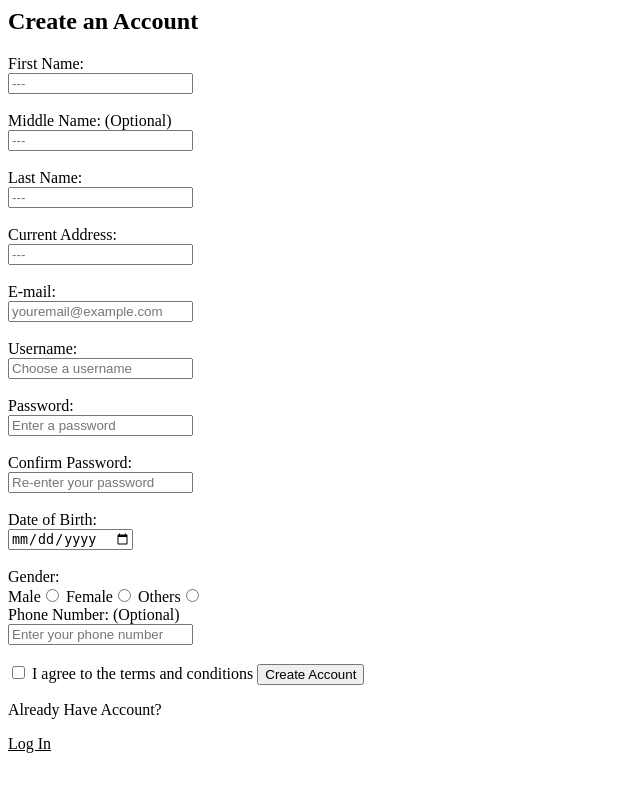
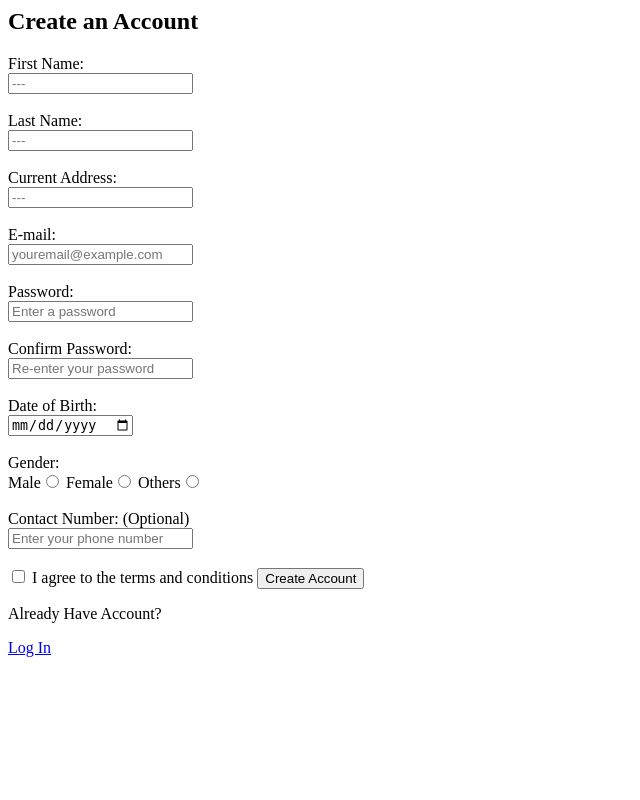
Before and after one commit to SSITE-MCC/appointment_system, a PHP site: page /register.php in a window 1280 px wide. Shown: the whole page, without its empty margins (0-640 px from the left). Run offline with PHP 8.4, Linux system fonts and the light colour scheme.

Commit message:
update 4:22pm

```diff
--- a/config.php
+++ b/config.php
@@ -3,7 +3,7 @@
 define('DB_SERVER', 'localhost');   // Database host (usually localhost)
 define('DB_USERNAME', 'root');      // Database username
 define('DB_PASSWORD', '');          // Database password
-define('DB_NAME', 'appointment_system'); // Database name
+define('DB_NAME', 'appointment_system_updated'); // Database name
 
 // Attempt to connect to MySQL database
 $conn = new mysqli(DB_SERVER, DB_USERNAME, DB_PASSWORD, DB_NAME);
--- a/dashboard.php
+++ b/dashboard.php
@@ -1,7 +1,7 @@
 <?php
     session_start();
 
-    if (!isset($_SESSION['username'])) {
+    if (!isset($_SESSION['email'])) {
         header("Location: login.php");
         exit();
     }
@@ -20,7 +20,7 @@
 <body>
     <div class="dashboard">
         <header>
-            <h1> Welcome, <?php echo htmlspecialchars($username); ?>!</h1>
+            <h1> Welcome, <?php echo htmlspecialchars($email); ?>!</h1>
         </header>
 
         <div class="topbar">
--- a/login.php
+++ b/login.php
@@ -5,7 +5,7 @@
 
 <html>
 <head>
-    <link rel="stylesheet" href="styles.css">
+    <!--<link rel="stylesheet" href="styles.css">-->
 </head>
 <body>
 
@@ -27,7 +27,7 @@ if ($_SERVER["REQUEST_METHOD"] == "POST") {
     }
 
     if (empty($emailErr) && empty($passwordErr)) {
-        $stmt = $conn->prepare("SELECT id, username, email, password FROM users WHERE email = ?");
+        $stmt = $conn->prepare("SELECT id, email, password FROM users WHERE email = ?");
         $stmt->bind_param("s", $email);
         $stmt->execute();
         $result = $stmt->get_result();
@@ -35,7 +35,7 @@ if ($_SERVER["REQUEST_METHOD"] == "POST") {
         if ($result->num_rows == 1) {
             $row = $result->fetch_assoc();
             if (password_verify($password, $row['password'])) {
-                $_SESSION['username'] = $row['username'];
+                $_SESSION['email'] = $row['email'];
                 header("Location: dashboard.php");
                 exit();
             } else {
--- a/register.php
+++ b/register.php
@@ -9,33 +9,24 @@
 <body>
 
 <?php
-    $fnameErr = $mnameErr = $lnameErr = $addressErr = $emailErr = $usernameErr = $passwordErr = $cpasswordErr = $dateofbirthErr = $genderErr = $phoneErr = "";
-    $fname = $mname = $lname = $address = $email = $username = $password = $cpassword = $dateofbirth = $gender = $phone = "";
+    $fnameErr = $lnameErr = $addressErr = $emailErr = $passwordErr = $cpasswordErr = $dateofbirthErr = $genderErr = $phoneErr = "";
+    $fname = $lname = $address = $email = $password = $cpassword = $dateofbirth = $gender = $phone = "";
 
 
     if ($_SERVER["REQUEST_METHOD"] == "POST") {
-        if (empty($_POST["fname"])) {
+        if (empty($_POST["first_name"])) {
             $fnameErr = "Please enter your first name.";
         } else {
-            $name = trim($_POST["fname"]);
+            $fname = trim($_POST["first_name"]);
             if (!preg_match('/^[A-Z a-z\s]+$/', $fname)) {
                 $fnameErr = "Only alphabetic characters and spaces are allowed.";
             }
         }
 
-        if (empty($_POST["mname"])) {
-            $mnameErr = "Please enter your middle name.";
-        } else {
-            $mname = trim($_POST["mname"]);
-            if (!preg_match('/^[A-Z a-z\s]+$/', $mname)) {
-                $mnameErr = "Only alphabetic characters and spaces are allowed.";
-            }
-        }
-
-        if (empty($_POST["lname"])) {
+        if (empty($_POST["last_name"])) {
             $lnameErr = "Please enter your last name.";
         } else {
-            $lname = trim($_POST["lname"]);
+            $lname = trim($_POST["last_name"]);
             if (!preg_match('/^[A-Z a-z\s]+$/', $lname)) {
                 $lnameErr = "Only alphabetic characters and spaces are allowed.";
             }
@@ -45,7 +36,7 @@
             $addressErr = "Please enter your current address.";
         } else {
             $address = trim($_POST["address"]);
-            if (!preg_match('/^[A-Z a-z\s]+$/', $address)) {
+            if ( ! preg_match('/^[A-Za-z0-9_\s\.,-]+$/', $address) ) {
                 $addressErr = "Only alphabetic characters and spaces are allowed.";
             }
         }
@@ -56,19 +47,6 @@
             $email = trim($_POST["email"]);
             if (!filter_var($email, FILTER_VALIDATE_EMAIL)) {
                 $emailErr = "Invalid email format";
-            }
-        }
-
-        if (empty($_POST["username"])) {
-            $usernameErr = "Username is required";
-        } else {
-            $username = trim($_POST["username"]);
-            if (
-                strlen($username) < 5 || strlen($username) > 20 ||
-                !preg_match('/^[A-Za-z0-9_-]+$/', $username)
-            ) {
-                $usernameErr =  "Username must be between 5 and 20 characters and cannot
-                contain spaces.";
             }
         }
 
@@ -97,10 +75,10 @@
             }
         }
 
-        if (empty($_POST["dateofbirth"])) {
+        if (empty($_POST["birthday"])) {
             $dateofbirthErr = "Date of Birth is required";
         } else {
-            $dateofbirth = trim($_POST["dateofbirth"]);
+            $dateofbirth = trim($_POST["birthday"]);
         }
 
         if (empty($_POST["gender"])) {
@@ -109,21 +87,22 @@
             $gender = trim($_POST["gender"]);
         }
 
-        if (!empty($_POST["phone"])) {
-            $phone = trim($_POST["phone"]);
+        if (!empty($_POST["contact_no"])) {
+            $phone = trim($_POST["contact_no"]);
             if (!preg_match('/^\+?[0-9]{0,3}?\d{11}$/' , $phone)){
                 $phoneErr = "Please enter a valid phone number.";
             }
         }
 
 
-        if (empty($nameErr) && empty($emailErr) && empty($usernameErr) && empty($passwordErr) && empty($cpasswordErr) && empty($dateofbirthErr) && empty($genderErr) && empty($phoneErr)) {
-            $stmt = $conn->prepare("INSERT INTO users (name, email, username, password, cpassword, dateofbirth, gender, phone) VALUES (?,?,?,?,?,?,?,?)");
-            $stmt->bind_param("ssssssss", $name, $email, $username, $password, $cpassword, $dateofbirth, $gender, $phone);
+        if (empty($fnameErr) && empty($mnameErr) && empty($lnameErr) && empty($addressErr) && empty($emailErr) && empty($passwordErr) && empty($cpasswordErr) && empty($dateofbirthErr) && empty($genderErr) && empty($phoneErr)) {
+            $hashedPassword = password_hash($password, PASSWORD_DEFAULT);
+            $stmt = $conn->prepare("INSERT INTO users (first_name, last_name, address, email, password, role, birthday, gender, contact_no) VALUES (?,?,?,?,?,'client',?,?,?)");
+            $stmt->bind_param("ssssssss", $fname, $lname, $address, $email, $hashedPassword, $dateofbirth, $gender, $phone);
 
             if ($stmt->execute()) {
-                $name = $email = $username = $password = $cpassword = $dateofbirth = $gender = $phone = "";
-                header("Location: success.php");
+                $fname = $lname = $address = $emaiL = $hashedPassword = $cpassword = $dateofbirth = $gender = $phone = "";
+                header("Location: login.php");
                 exit();
             } else {
                 echo "<p style='color: red;'> Error: ". $stmt->error . "</p>";
@@ -141,15 +120,11 @@ $conn->close();
 <h2 name="title" id="title">Create an Account</h2>
 
 <label>First Name:</label><br>
-<input type="text" name="fname" placeholder="---" value="<?php echo htmlspecialchars($fname);?>">
+<input type="text" name="first_name" placeholder="---" value="<?php echo htmlspecialchars($fname);?>">
 <span style="color: red;" id="fnameerror"><?php  echo $fnameErr; ?></span><br><br>
 
-<label>Middle Name: (Optional)</label><br>
-<input type="text" name="mname" placeholder="---" value="<?php echo htmlspecialchars($mname);?>">
-<span style="color: red;" id="mnameerror"><?php  echo $mnameErr; ?></span><br><br>
-
 <label>Last Name:</label><br>
-<input type="text" name="lname" placeholder="---" value="<?php echo htmlspecialchars($lname);?>">
+<input type="text" name="last_name" placeholder="---" value="<?php echo htmlspecialchars($lname);?>">
 <span style="color: red;" id="lnameerror"><?php  echo $lnameErr; ?></span><br><br>
 
 <label>Current Address:</label><br>
@@ -160,10 +135,6 @@ $conn->close();
 <input type="email" name="email" placeholder="youremail@example.com" value="<?php echo htmlspecialchars($email);?>">
 <span style="color: red;" id="emailerror"><?php echo $emailErr; ?></span><br><br>
 
-<label>Username:</label><br>
-<input type="text" name="username" placeholder="Choose a username" value="<?php echo htmlspecialchars($username);?>">
-<span style="color: red;" id="usernameerror"><?php echo $usernameErr; ?></span><br><br>
-
 <label>Password:</label><br>
 <input type="password" name="password" placeholder="Enter a password" value="<?php echo htmlspecialchars($password);?>">
 <span style="color: red;" id="passworderror"><?php echo $passwordErr; ?></span><br><br>
@@ -173,7 +144,7 @@ $conn->close();
 <span style="color: red;" id="cpassworderror"><?php echo $cpasswordErr; ?></span><br><br>
 
 <label>Date of Birth:</label><br>
-<input type="date" name="dateofbirth" value="<?php echo htmlspecialchars($dateofbirth);?>">
+<input type="date" name="birthday" value="<?php echo htmlspecialchars($dateofbirth);?>">
 <span style="color: red;" id="dateofbirtherror"><?php echo $dateofbirthErr; ?></span><br><br>
 
 <label>Gender:</label><br>
@@ -181,11 +152,11 @@ $conn->close();
     <label>Male<input type="radio" name="gender" id="male"  value="male"<?php ($gender == "male");?>></label>
     <label>Female<input type="radio" name="gender" id="female"  value="female"<?php ($gender == "female")?>></label>
     <label>Others<input type="radio" name="gender" id="others"  value="others"<?php ($gender == "others");?>></label>
-    <span style="color: red;" id="gendererror"><?php echo $genderErr; ?></span><br>
+    <span style="color: red;" id="gendererror"><?php echo $genderErr; ?></span><br><br>
 </div>
 
-<label>Phone Number: (Optional)</label><br>
-<input type="text" name="phone" placeholder= "Enter your phone number" value="<?php echo htmlspecialchars($phone);?>"><br>
+<label>Contact Number: (Optional)</label><br>
+<input type="text" name="contact_no" placeholder= "Enter your phone number" value="<?php echo htmlspecialchars($phone);?>"><br>
 <span style="color: red;" id="phoneerror"><?php echo $phoneErr; ?></span>
 
 <br><label><input type="checkbox" name="box" id="box" required> I agree to the terms and conditions</label>
@@ -194,7 +165,7 @@ $conn->close();
 
 <div class="or">
 <p>Already Have Account?</p>
-<u id="signin">Log In</u>
+<a href="login.php" id="signin" class="btn">Log In</a>
 </div>
 </div>
 </form>
```
